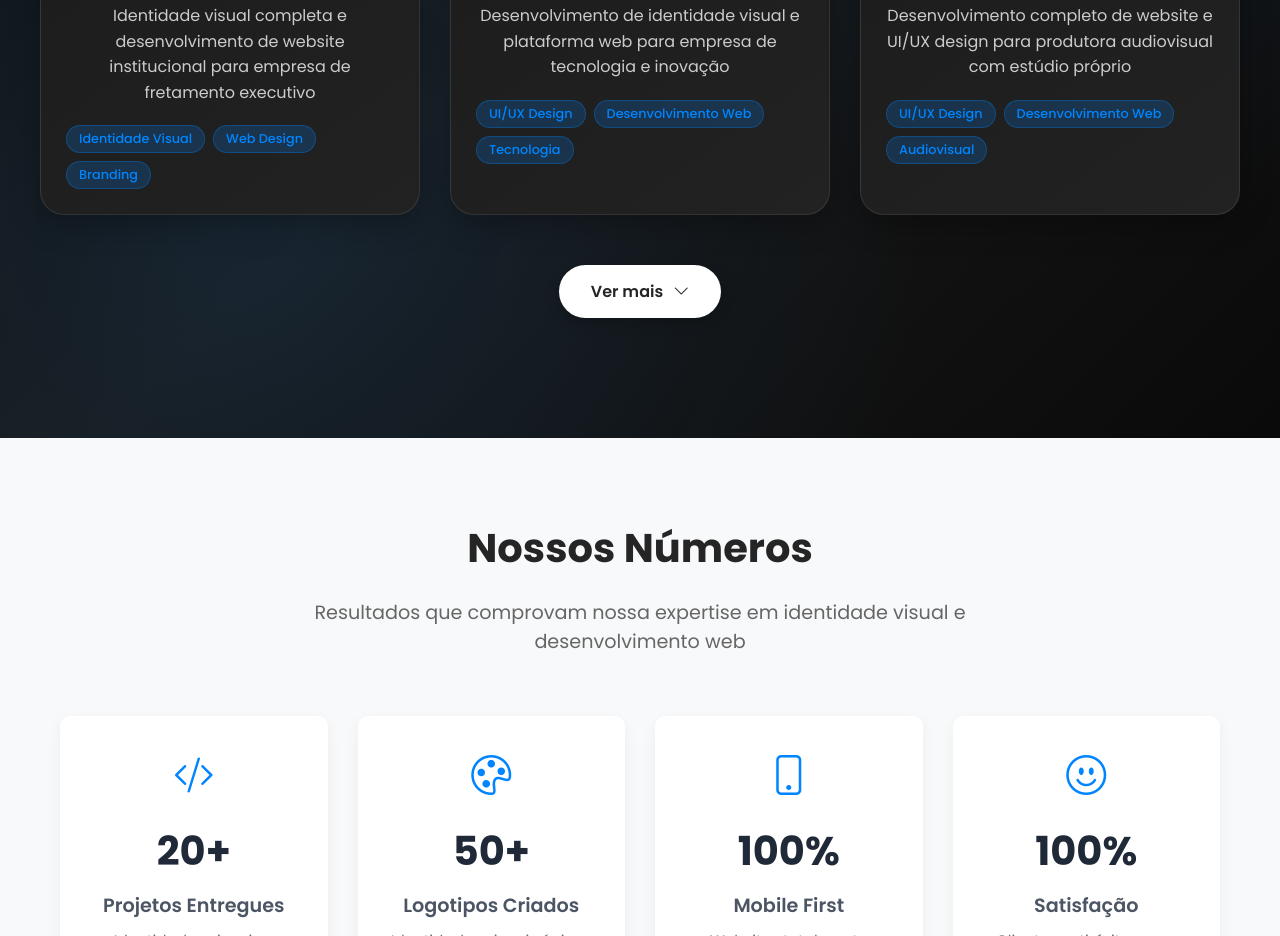
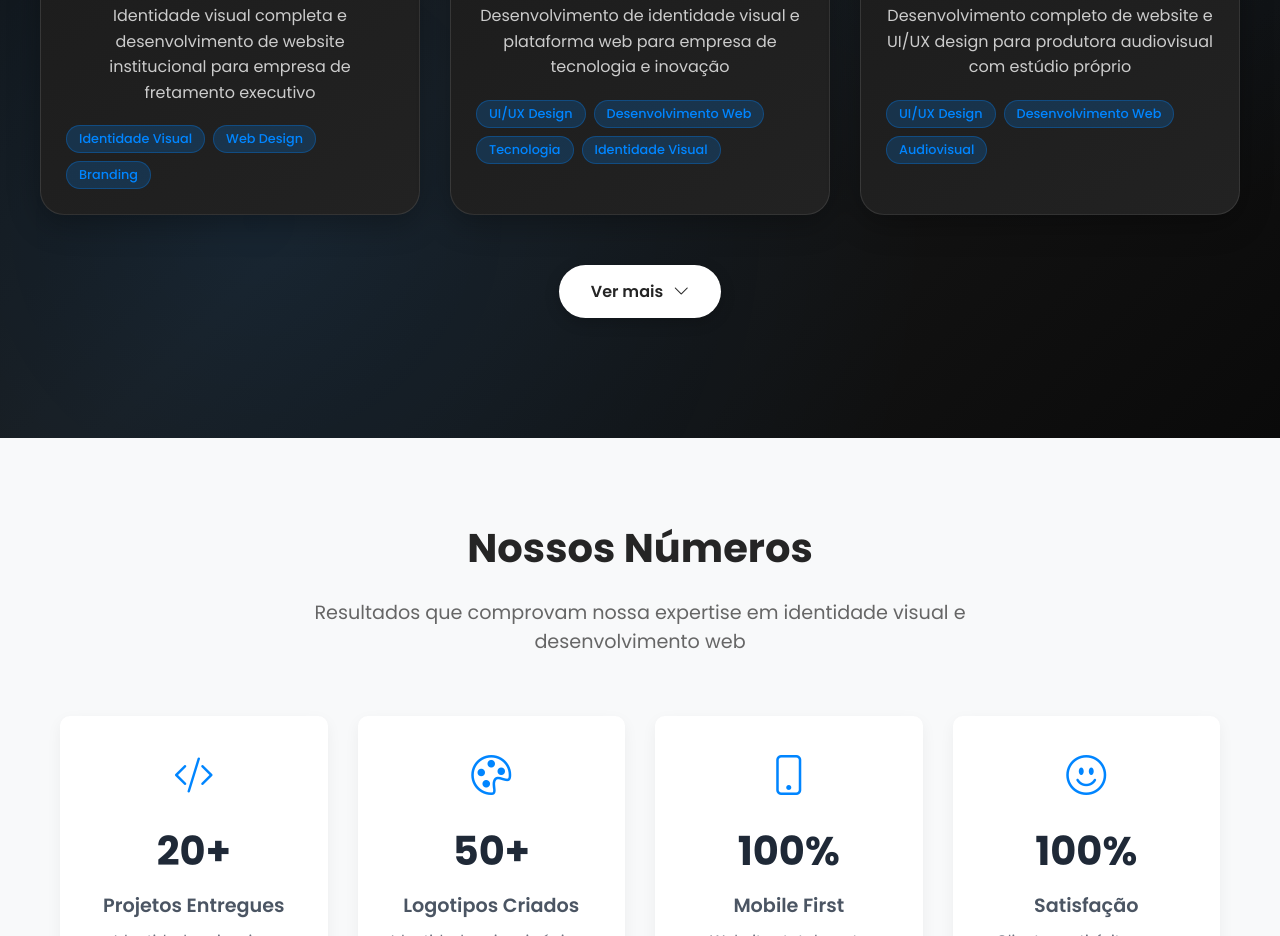
Before and after one commit to 90fabricio09/bettawebsite, a React (Vite) app: page / in a window 1280 px wide. Shown: the part 2900-3836 px from the top of the page. Built offline with nearby package versions, Linux system fonts and the light colour scheme.

Commit message:
Add files via upload

```diff
--- a/src/pages/Home.jsx
+++ b/src/pages/Home.jsx
@@ -7,6 +7,7 @@ import Portfolio1 from '../assets/hbfretamento.png';
 import Portfolio2 from '../assets/echotap.png';
 import Portfolio3 from '../assets/multipixel.png';
 import Portfolio4 from '../assets/agoma.png';
+import Portfolio5 from '../assets/tp3.png';
 import { useInView } from 'react-intersection-observer';
 import CountUp from 'react-countup';
 
@@ -35,7 +36,7 @@ export default function Home() {
       description: "Desenvolvimento de identidade visual e plataforma web para empresa de tecnologia e inovação",
       image: Portfolio2,
       link: "https://echotap.com.br",
-      tags: ["UI/UX Design", "Desenvolvimento Web", "Tecnologia"]
+      tags: ["UI/UX Design", "Desenvolvimento Web", "Tecnologia", "Identidade Visual"]
     },
     {
       id: 3,
@@ -52,6 +53,14 @@ export default function Home() {
       image: Portfolio4,
       link: "https://agomasp.com.br",
       tags: ["UI/UX Design", "Desenvolvimento Web"]
+    },
+    {
+      id: 5,
+      title: "TP3",
+      description: "Desenvolvimento completo do website e do Intranet.",
+      image: Portfolio5,
+      link: "https://tp3viseu.com",
+      tags: ["UI/UX Design", "Desenvolvimento Web", "Identidade Visual"]
     }
   ];
 
```
Also changed, not shown: src/assets/tp3.png (added).
